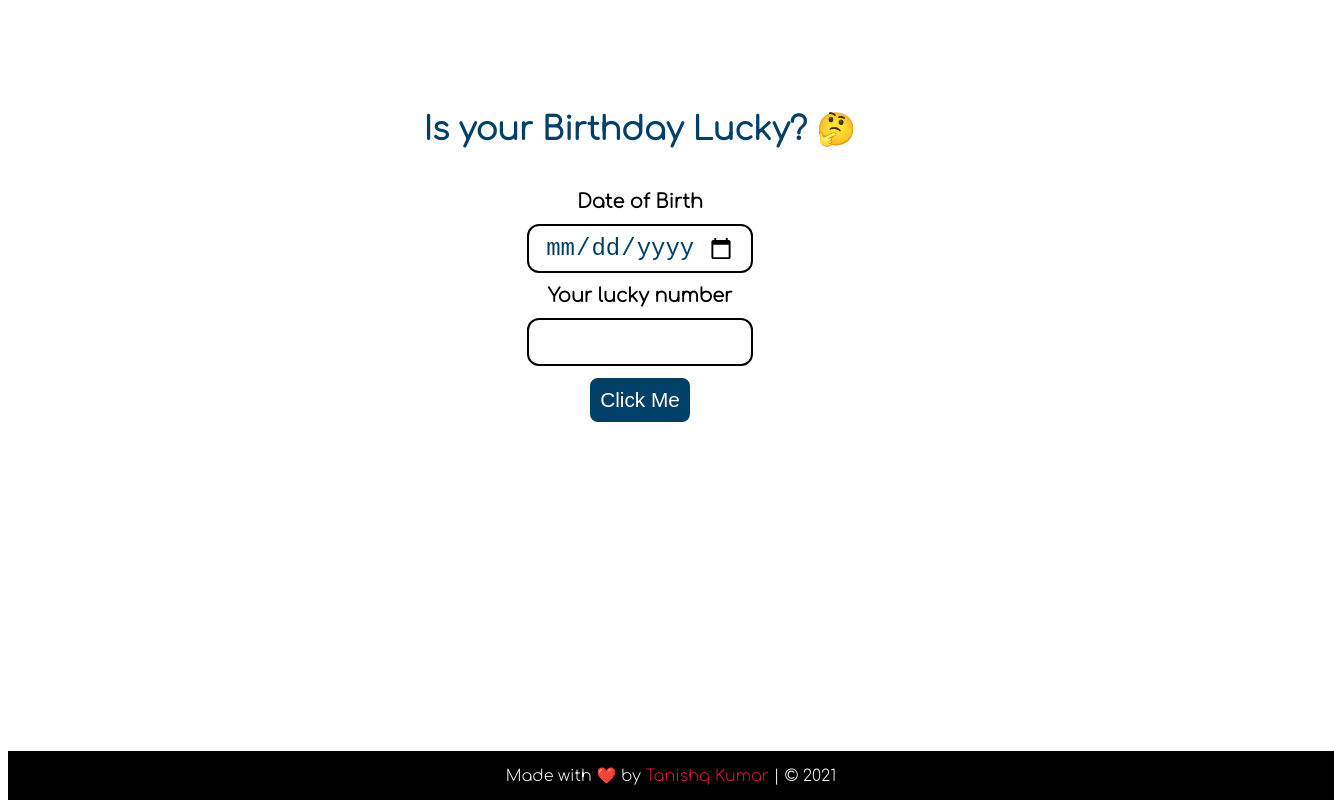
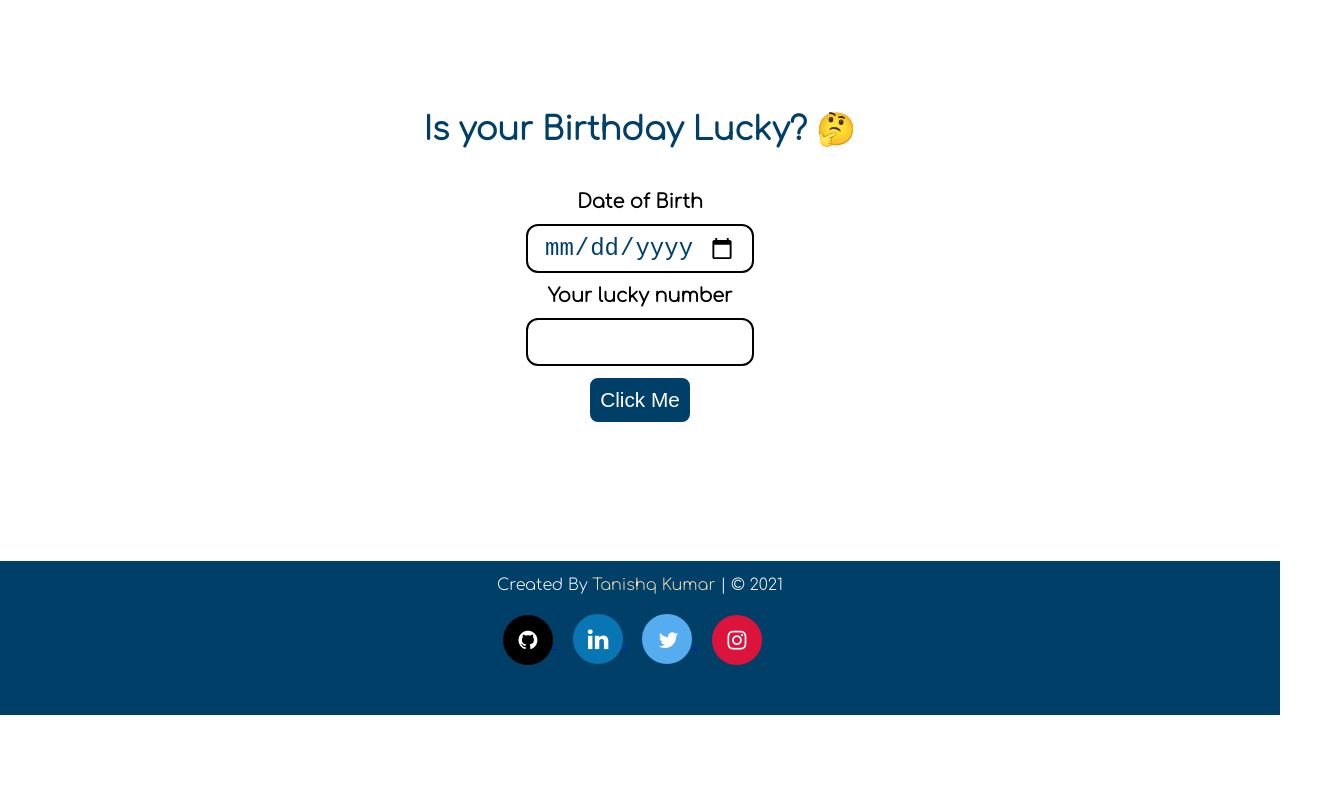
Before and after one commit to tanishq20/markEleven, a website built with Parcel: page index.html in a window 1280 px wide. Shown: the whole page, 1334 px wide, since content can reach past the window. Built offline with nearby package versions, Linux system fonts and the light colour scheme.

Commit message:
style: footer updated

```diff
--- a/index.html
+++ b/index.html
@@ -1,9 +1,11 @@
 <!DOCTYPE html>
 <html>
+
 <head>
   <title>Is your Birthday Lucky?</title>
   <meta charset="UTF-8" />
   <link href="./src/styles.css" rel="stylesheet" type="text/css" />
+  <link rel='stylesheet' href='https://maxcdn.bootstrapcdn.com/font-awesome/4.6.3/css/font-awesome.min.css'>
 </head>
 
 <body>
@@ -19,16 +21,35 @@
     </div>
   </div>
 
+  <!-- footer section start -->
   <footer>
-      <span
-        >Made with ❤️ by
-        <a href="./index.html" style="text-decoration: none;"
-          >Tanishq Kumar</a
-        ></span
-      >
-      | &#169; 2021
+    <span>Created By <a href="#">Tanishq Kumar</a> | &copy; 2021</span>
+    <br>
+    <div class="social-buttons" style="background: none; padding: 0px;">
+      <a href="https://github.com/tanishq20" target="blank" class="social-margin">
+        <div class="social-icon github">
+          <i class="fa fa-github" aria-hidden="true"></i>
+        </div>
+      </a>
+      <a href="https://www.linkedin.com/in/tanishq-kumar-b03a52194/" class="social-margin" target="blank">
+        <div class="social-icon linkedin">
+          <i class="fa fa-linkedin" aria-hidden="true"></i>
+        </div>
+      </a>
+      <a href="https://twitter.com/tanishqkumar_20" target="_blank" class="social-margin">
+        <div class="social-icon twitter">
+          <i class="fa fa-twitter" aria-hidden="true"></i>
+        </div>
+      </a>
+      <a href="https://www.instagram.com/tanishq_kumar20/" target="blank" class="social-margin">
+        <div class="social-icon instagram">
+          <i class="fa fa-instagram" aria-hidden="true"></i>
+        </div>
+      </a>
+    </div>
   </footer>
 
   <script src="src/index.js"></script>
 </body>
+
 </html>
--- a/src/styles.css
+++ b/src/styles.css
@@ -1,12 +1,19 @@
-@import url("https://fonts.googleapis.com/css2?family=Comfortaa:wght@300&family=Roboto:wght@100&display=swap");
+@import url('https://fonts.googleapis.com/css2?family=Comfortaa:wght@300&family=Roboto:wght@100&display=swap');
 
 :root {
   --primary-color: #004068;
+  --secondary-color: white;
+  --wheat-color: wheat;
+  --github-color: black;
+  --linkedin-color: #0976b4;
+  --twitter-color: #55acee;
+  --insta-color: crimson;
 }
 
 body {
-  font-family: "Comfortaa", cursive;
+  font-family: 'Comfortaa', cursive;
   overflow-x: hidden;
+  margin: 0;
 }
 
 .container {
@@ -25,6 +32,7 @@ body {
 .label-input {
   display: grid;
   place-items: center;
+  margin-bottom: 85px;
 }
 
 label {
@@ -78,21 +86,91 @@ input:focus {
   padding: 5px;
 }
 
+/* footer section styling */
 footer {
-  position: absolute;
-  background: #000000;
+  background: var(--primary-color);
   padding: 15px 23px;
-  color: #fff;
+  color: var(--secondary-color);
   text-align: center;
-  width: 100%;
-  bottom: 0px;
+  font-family: 'Comfortaa', cursive;
+  margin-top: 20px;
 }
-
 footer span a {
-  color: crimson;
+  color: var(--wheat-color);
   text-decoration: none;
 }
-
 footer span a:hover {
   text-decoration: underline;
 }
+.social-buttons {
+  display: inline-block;
+  background: rgba(255, 255, 255, 0.5);
+  padding: 20px;
+  padding-bottom: 5px;
+  border-radius: 10px;
+  margin: 20px 10px;
+}
+.social-buttons .social-margin {
+  margin-right: 15px;
+}
+
+.social-buttons .social-icon {
+  margin-bottom: 15px;
+  box-sizing: border-box;
+  border-radius: 138px;
+  border: 5px solid;
+  text-align: center;
+  width: 50px;
+  height: 50px;
+  display: inline-block;
+  line-height: 1px;
+  padding-top: 11px;
+  transition: all 0.5s;
+}
+
+.social-buttons .social-icon.twitter {
+  font-size: 22px;
+  padding-top: 10px;
+  padding-left: 2px;
+  border-color: var(--twitter-color);
+  background-color: var(--twitter-color);
+  color: var(--secondary-color);
+}
+.social-buttons .social-icon.twitter:hover {
+  background-color: var(--secondary-color);
+  color: var(--twitter-color);
+}
+.social-buttons .social-icon.linkedin {
+  font-size: 24px;
+  padding-top: 8px;
+  padding-left: 1px;
+  background-color: var(--linkedin-color);
+  color: var(--secondary-color);
+  border-color: var(--linkedin-color);
+}
+.social-buttons .social-icon.linkedin:hover {
+  background-color: var(--secondary-color);
+  color: var(--linkedin-color);
+}
+.social-buttons .social-icon.instagram {
+  font-size: 22px;
+  padding-top: 9px;
+  background-color: var(--insta-color);
+  color: var(--secondary-color);
+  border-color: var(--insta-color);
+}
+.social-buttons .social-icon.instagram:hover {
+  background-color: var(--secondary-color);
+  color: var(--insta-color);
+}
+.social-buttons .social-icon.github {
+  font-size: 22px;
+  padding-top: 9px;
+  background-color: var(--github-color);
+  color: var(--secondary-color);
+  border-color: var(--github-color);
+}
+.social-buttons .social-icon.github:hover {
+  background-color: var(--secondary-color);
+  color: var(--github-color);
+}
```
Lines whose indentation alone changed are shown as unchanged.
